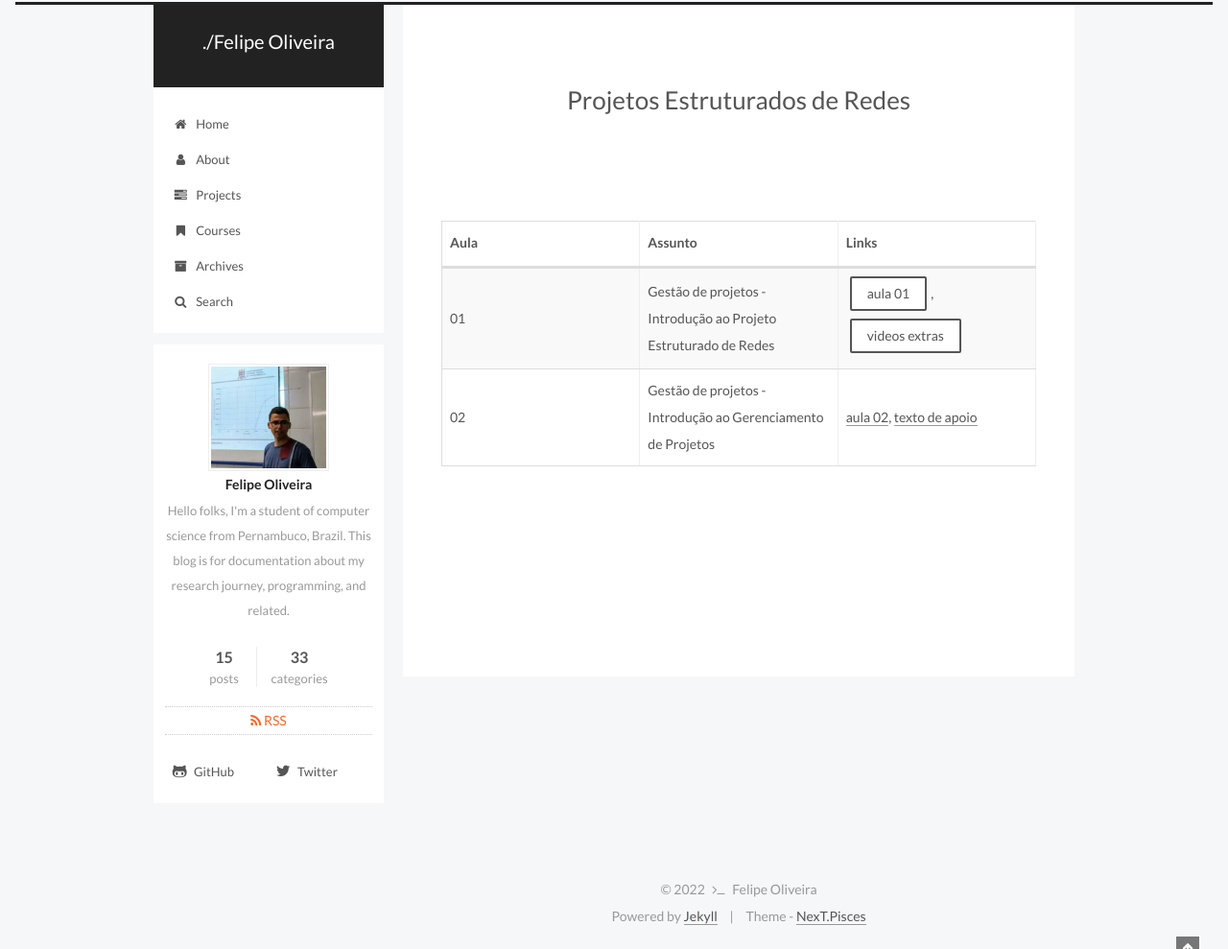
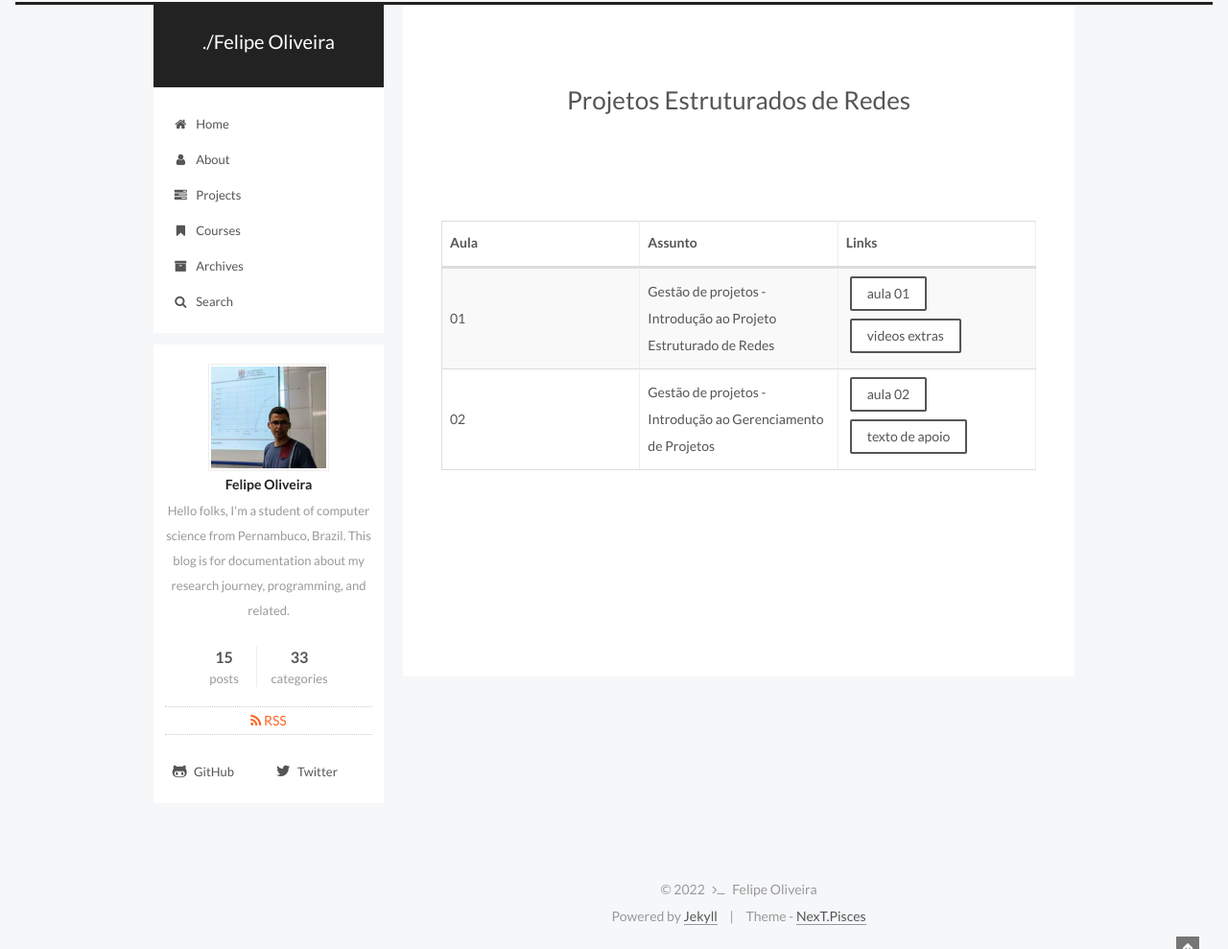
Before and after one commit to fdoliv/fdoliv.github.io, a Jekyll site: the page built from courses/per/index.md, in a window 1280 px wide. Shown: the whole page at 96% size. Built offline with Jekyll 4.4.1, drawn with Linux system fonts in a browser that asks for light colours.

Commit message:
Atualização aula 2 per

```diff
--- a/courses/per/index.md
+++ b/courses/per/index.md
@@ -13,5 +13,5 @@
 
 | Aula | Assunto | Links |
 | -- | ------------ | --- |
-| 01 | Gestão de projetos - Introdução ao Projeto Estruturado de Redes|  <a href="{{ site.url }}/assets/arquivos/per/aula01-per.pdf" target="blank" class="btn">aula 01</a>, <a href="https://www.youtube.com/playlist?list=PLsJGhs3ZmfHJjJmMJqb7UQjBp9l7qJ844" target="blank" class="btn">videos extras</a>|
-| 02 | Gestão de projetos - Introdução ao Gerenciamento de Projetos | [aula 02]({{ site.url }}/assets/arquivos/per/aula02-per.pdf){:target="_blank"}, [texto de apoio]({{ site.url }}/assets/arquivos/per/texto-apoio-02.pdf){:target="_blank"} |
+| 01 | Gestão de projetos - Introdução ao Projeto Estruturado de Redes|  <a href="{{ site.url }}/assets/arquivos/per/aula01-per.pdf" target="blank" class="btn">aula 01</a> <a href="https://www.youtube.com/playlist?list=PLsJGhs3ZmfHJjJmMJqb7UQjBp9l7qJ844" target="blank" class="btn">videos extras</a>|
+| 02 | Gestão de projetos - Introdução ao Gerenciamento de Projetos | <a href="{{ site.url }}/assets/arquivos/per/aula02-per.pdf" target="blank" class="btn">aula 02</a> <a href="{{ site.url }}/assets/arquivos/per/texto-apoio-02.pdf" target="blank" class="btn">texto de apoio</a>|
```
